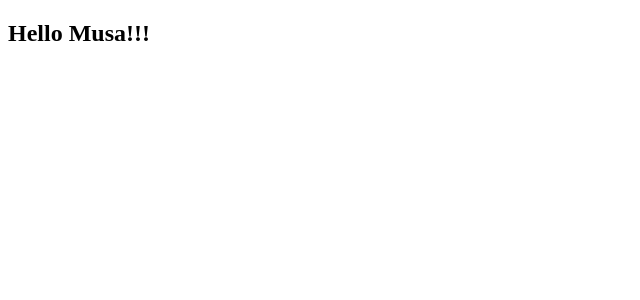
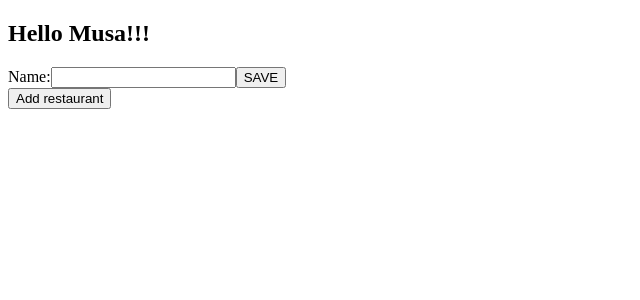
Before and after one commit to musayuksel/react-tdd, a React (Create React App) app: page / in a window 1280 px wide. Shown: the top 300 px of the page, without its empty margins (0-640 px from the left). Built offline with nearby package versions, Linux system fonts and the light colour scheme.

Commit message:
Add feat for test

```diff
--- a/src/App.js
+++ b/src/App.js
@@ -1,4 +1,5 @@
 import { useState } from "react";
+import RestaurantListPage from "./components/RestaurantListPage";
 import Viewers from "./components/Viewers";
 
 function App() {
@@ -6,6 +7,7 @@ function App() {
   return (
     <>
       <Viewers viewer={viewer} />
+      <RestaurantListPage />
     </>
   );
 }
--- /dev/null
+++ b/src/components/NewRestaurantForm.jsx
@@ -0,0 +1,13 @@
+import React, { useState } from "react";
+
+export default function NewRestaurantForm() {
+  return (
+    <div>
+      <form>
+        <label>Name:</label>
+        <input type="text" name="name" data-test="newRestaurantName" />
+        <button data-test="saveNewRestaurantButton">SAVE</button>
+      </form>
+    </div>
+  );
+}
--- /dev/null
+++ b/src/components/RestaurantListPage.jsx
@@ -0,0 +1,12 @@
+import React, { useState } from "react";
+import NewRestaurantForm from "./NewRestaurantForm";
+
+export default function RestaurantListPage() {
+  const [restaurants, setRestaurants] = useState([]);
+  return (
+    <section>
+      <NewRestaurantForm />
+      <button data-test="addRestaurantButton">Add restaurant</button>
+    </section>
+  );
+}
```
